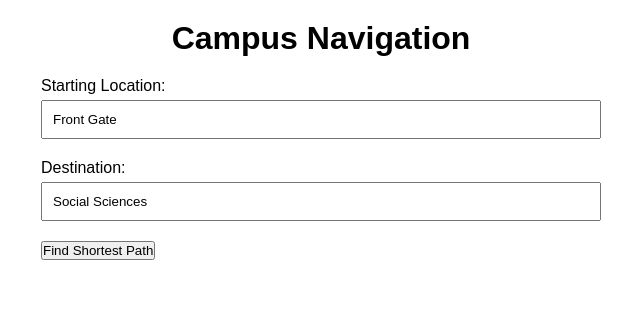
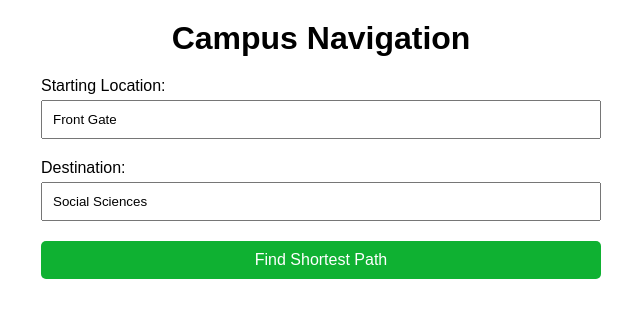
Before and after one commit to peekaycee/campus-navigate, a React (Vite) app in the folder unilag-roadmap/: page /graph in a window 1280 px wide. Shown: the top 318 px of the page, without its empty margins (319-959 px from the left). Built offline with nearby package versions, Linux system fonts and the light colour scheme.

Commit message:
code updated

```diff
--- a/unilag-roadmap/src/components/graph/Graph.css
+++ b/unilag-roadmap/src/components/graph/Graph.css
@@ -31,13 +31,13 @@
     margin: 5px 0;
   }
 
-  .button {
+  button.submit-button  {
     display: block;
     width: 100%;
     padding: 10px;
     margin: 20px 0;
     font-size: 16px;
-    background-color: dodgerblue;
+    background-color: rgb(15, 177, 50);
     color: white;
     border: none;
     border-radius: 5px;
```
